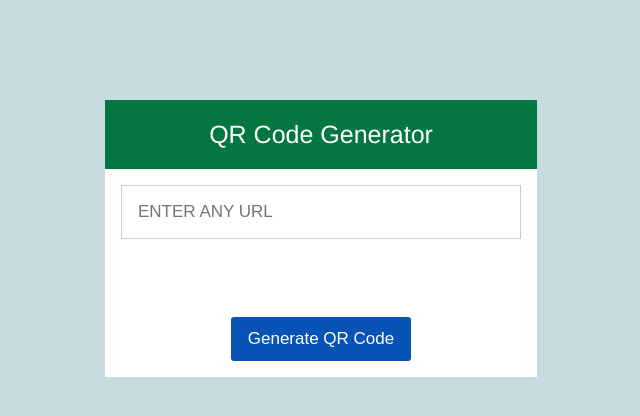
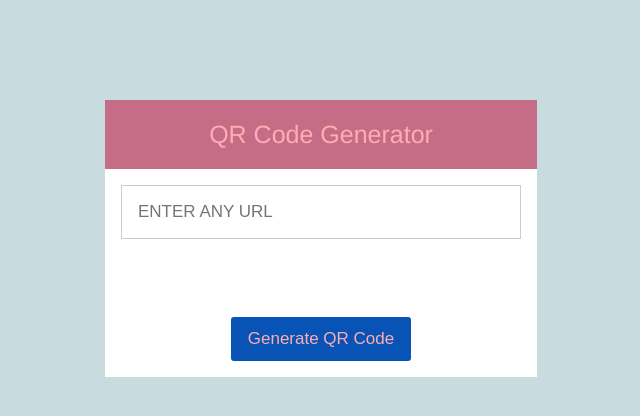
Before and after one commit to turgunovk/qr-generator, a plain HTML site: page index.html in a window 1280 px wide. Shown: the whole page, without its empty margins (319-959 px from the left). Drawn offline with Linux system fonts and the light colour scheme.

Commit message:
Change color of texts in CSS

```diff
--- a/main.css
+++ b/main.css
@@ -4,7 +4,7 @@ body{
 
 /* Form Section */
 .form{
-    font-family: Helvetica, sans-serif,serif;
+    font-family: Helvetica, sans-serif;
     max-width: 400px;
     margin: 100px auto;
     text-align: center;
@@ -12,11 +12,11 @@ body{
     background: #ffffff;
 }
 .form h1{
-    background: #03773f;
+    background: #c56d86;
     padding: 20px 0;
-    font-weight: 300;
+    font-weight: 400;
     text-align: center;
-    color: #fff;
+    color: #ffacb4;
     margin: -16px -16px 16px -16px;
     font-size: 25px;
 }
@@ -51,7 +51,7 @@ body{
     border-top-style: none;
     border-right-style: none;
     border-left-style: none;
-    color: #fff;
+    color: #ffacb4;
     cursor: pointer;
 }
 .form button:hover{
```
